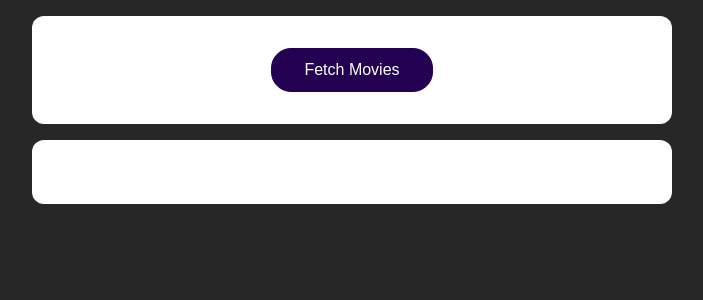
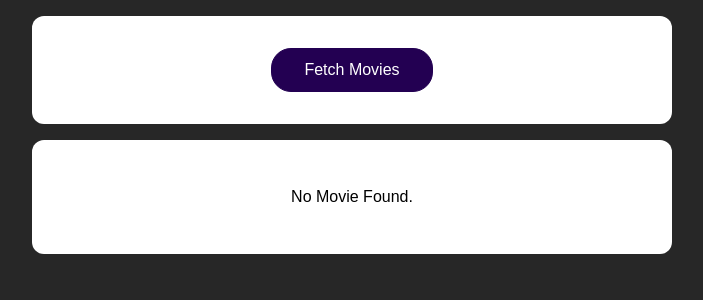
Before and after one commit to abhimax/react-movie-list, a React (Create React App) app: page / in a window 1280 px wide. Shown: the top 300 px of the page, without its empty margins (288-991 px from the left). Built offline with nearby package versions, Linux system fonts and the light colour scheme.

Commit message:
feat: handle the loading state

```diff
--- a/src/App.js
+++ b/src/App.js
@@ -4,7 +4,10 @@ import "./App.css";
 
 function App() {
   const [movies, setMovies] = useState([]);
+  const [isLoading, setIsLoading] = useState(false);
+
   const fetchMoveHandler = async () => {
+    setIsLoading(true);
     const respond = await fetch("https://swapi.dev/api/films");
     const data = await respond.json();
     const transformedMovies = data.results.map((movieData) => {
@@ -16,6 +19,7 @@ function App() {
       };
     });
     setMovies(transformedMovies);
+    setIsLoading(false);
   };
 
   return (
@@ -24,7 +28,9 @@ function App() {
         <button onClick={fetchMoveHandler}>Fetch Movies</button>
       </section>
       <section>
-        <MoviesList movies={movies} />
+        {!isLoading && movies.length > 0 && <MoviesList movies={movies} />}
+        {!isLoading && movies.length === 0 && <p>No Movie Found.</p>}
+        {isLoading && <p>Loading...</p>}
       </section>
     </React.Fragment>
   );
```
